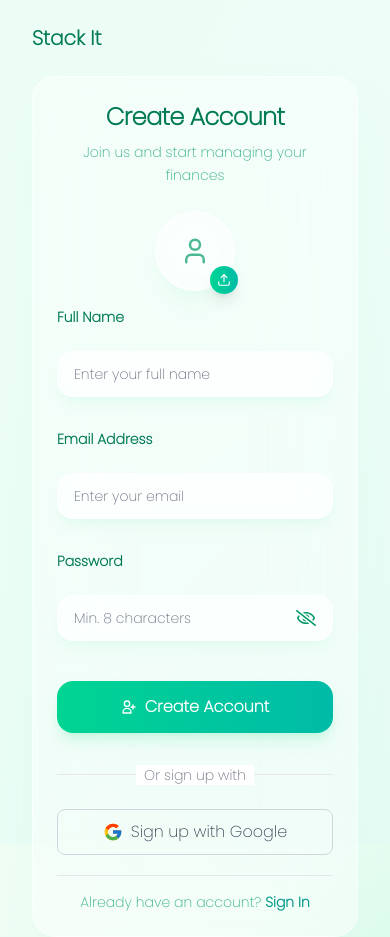
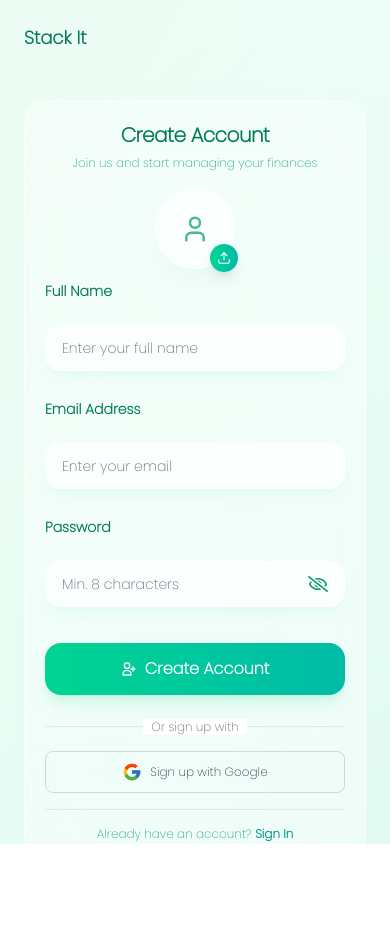
Before and after one commit to Alvarizqi09/fe-finance, a React (Vite) app: page /signup in a window 390 px wide. After the commit the page ends 844 px from the top, so only its background shows below. Built offline with nearby package versions, Linux system fonts and the light colour scheme.

Commit message:
style: enhance layout and responsiveness in Auth components for improved user experience

```diff
--- a/src/App.css
+++ b/src/App.css
@@ -2,15 +2,18 @@
   box-sizing: border-box;
 }
 
-html {
-  height: 100vh;
-}
-
+html,
 body {
-  min-height: 100vh;
+  width: 100%;
+  height: 100%;
+  margin: 0;
+  padding: 0;
+  overflow-x: hidden;
 }
 
 #root {
+  width: 100%;
   min-height: 100vh;
   margin: 0;
+  padding: 0;
 }
--- a/src/App.jsx
+++ b/src/App.jsx
@@ -36,7 +36,6 @@ function AppRoutes() {
   const { updateUser } = useContext(UserContext);
 
   useEffect(() => {
-    // Handle Google OAuth callback
     if (
       location.pathname === "/dashboard" ||
       location.pathname === "/" ||
--- a/src/components/AuthLayout.jsx
+++ b/src/components/AuthLayout.jsx
@@ -5,28 +5,28 @@ import BoxFinanceIllustration from "./BoxFinanceIllustrations";
 
 const AuthLayout = ({ children }) => {
   return (
-    <div className="flex min-h-screen">
+    <div className="flex min-h-screen w-full overflow-hidden">
       {/* Left Side - Form */}
-      <div className="w-screen h-screen md:w-[60vw] px-8 md:px-12 py-6 md:py-8 flex flex-col bg-gradient-to-br from-emerald-50/90 to-teal-50/90 dark:from-gray-800 dark:to-gray-900">
-        <h2 className="text-xl font-semibold text-emerald-700 dark:text-emerald-400 mb-6">
+      <div className="w-full md:w-[60%] h-screen md:h-auto overflow-y-auto px-6 sm:px-8 md:px-12 py-6 md:py-8 flex flex-col bg-gradient-to-br from-emerald-50/90 to-teal-50/90 dark:from-gray-800 dark:to-gray-900">
+        <h2 className="text-lg sm:text-xl font-semibold text-emerald-700 dark:text-emerald-400 mb-6 flex-shrink-0">
           Stack It
         </h2>
-        <div className="flex-1 flex items-center justify-center">
-          <div className="glass-card p-6 md:p-8 w-full max-w-md mx-auto dark:bg-gray-800/80 dark:border-gray-700/60">
+        <div className="flex-1 flex items-center justify-center py-6 md:py-0">
+          <div className="glass-card p-5 sm:p-6 md:p-8 w-full max-w-md mx-auto dark:bg-gray-800/80 dark:border-gray-700/60">
             {children}
           </div>
         </div>
       </div>
 
       {/* Right Side - Graphics */}
-      <div className="hidden md:block w-[40vw] h-screen bg-gradient-to-br from-emerald-100/80 to-teal-100/80 dark:bg-gradient-to-br dark:from-gray-800 dark:to-gray-900 backdrop-blur-xl overflow-hidden p-8 relative">
+      <div className="hidden md:flex md:w-[40%] h-screen bg-gradient-to-br from-emerald-100/80 to-teal-100/80 dark:bg-gradient-to-br dark:from-gray-800 dark:to-gray-900 backdrop-blur-xl overflow-hidden p-8 relative flex-col items-center justify-between">
         {/* Decorative Elements */}
         <div className="w-48 h-48 rounded-[40px] bg-gradient-to-br from-emerald-200/40 to-teal-200/40 dark:from-gray-700/60 dark:to-gray-600/60 backdrop-blur-xl absolute -top-7 -left-5 border border-white/60 dark:border-gray-600/60 shadow-xl shadow-emerald-100/30 dark:shadow-black/30"></div>
         <div className="w-48 h-56 rounded-[40px] border-[20px] border-white/60 dark:border-gray-600/60 absolute top-[30%] -right-10 shadow-xl shadow-teal-100/20 dark:shadow-black/30"></div>
         <div className="w-48 h-48 rounded-[40px] bg-gradient-to-br from-teal-200/40 to-emerald-200/40 dark:from-gray-600/60 dark:to-gray-700/60 backdrop-blur-xl absolute -bottom-7 -left-5 border border-white/60 dark:border-gray-600/60 shadow-xl shadow-emerald-100/30 dark:shadow-black/30"></div>
 
         {/* Stats Card */}
-        <div className="grid grid-cols-1 z-20 mt-8">
+        <div className="relative z-20 w-full max-w-sm">
           <StatsInfoCard
             icon={
               <LuTrendingUpDown className="text-emerald-600 dark:text-emerald-400" />
@@ -37,7 +37,7 @@ const AuthLayout = ({ children }) => {
         </div>
 
         {/* SVG Background Illustration - Box Style */}
-        <div className="w-64 lg:w-[85%] absolute bottom-8 left-1/2 transform -translate-x-1/2">
+        <div className="relative z-10 w-56 lg:w-80 flex-shrink-0">
           <BoxFinanceIllustration />
         </div>
       </div>
--- a/src/pages/Auth/Login.jsx
+++ b/src/pages/Auth/Login.jsx
@@ -79,20 +79,20 @@ const Login = () => {
         onClose={() => setShowError(false)}
       />
       <div className="w-full">
-        <div className="text-center">
-          <div className="inline-flex items-center justify-center w-14 h-14 bg-gradient-to-br from-emerald-400 to-teal-500 rounded-2xl shadow-xl shadow-emerald-200/50 dark:shadow-emerald-800/30 mb-4 backdrop-blur-xl">
-            <LuLockKeyhole className="w-8 h-8 text-white" />
+        <div className="text-center mb-4 sm:mb-6">
+          <div className="inline-flex items-center justify-center w-12 sm:w-14 h-12 sm:h-14 bg-gradient-to-br from-emerald-400 to-teal-500 rounded-2xl shadow-xl shadow-emerald-200/50 dark:shadow-emerald-800/30 mb-3 sm:mb-4 backdrop-blur-xl">
+            <LuLockKeyhole className="w-6 sm:w-8 h-6 sm:h-8 text-white" />
           </div>
-          <h3 className="text-2xl md:text-3xl font-bold text-emerald-700 dark:text-emerald-400 mb-2 tracking-tight">
+          <h3 className="text-xl sm:text-2xl md:text-3xl font-bold text-emerald-700 dark:text-emerald-400 mb-1 sm:mb-2 tracking-tight">
             Welcome Back
           </h3>
-          <p className="text-emerald-600/80 dark:text-gray-300 text-sm font-medium leading-relaxed">
+          <p className="text-emerald-600/80 dark:text-gray-300 text-xs sm:text-sm font-medium leading-relaxed px-2">
             Sign in to continue managing your finances
           </p>
         </div>
-        <div className="space-y-6 mt-6">
-          <form onSubmit={handleLogin} className="space-y-5">
-            <div className="space-y-4">
+        <div className="space-y-4 sm:space-y-6 mt-6">
+          <form onSubmit={handleLogin} className="space-y-4 sm:space-y-5">
+            <div className="space-y-3 sm:space-y-4">
               <Input
                 value={email}
                 onChange={(e) => setEmail(e.target.value)}
@@ -119,7 +119,7 @@ const Login = () => {
             </div>
             <button
               type="submit"
-              className="btn-primary relative overflow-hidden group dark:from-emerald-600 dark:to-teal-600 dark:hover:from-emerald-700 dark:hover:to-teal-700"
+              className="btn-primary w-full relative overflow-hidden group dark:from-emerald-600 dark:to-teal-600 dark:hover:from-emerald-700 dark:hover:to-teal-700"
             >
               <span className="relative z-10 flex items-center justify-center">
                 <IoLogInOutline className="mr-2 w-5 h-5" />
@@ -127,11 +127,11 @@ const Login = () => {
               </span>
             </button>
           </form>
-          <div className="relative my-6">
+          <div className="relative my-4 sm:my-6">
             <div className="absolute inset-0 flex items-center">
               <div className="w-full border-t border-gray-200 dark:border-gray-700"></div>
             </div>
-            <div className="relative flex justify-center text-sm">
+            <div className="relative flex justify-center text-xs sm:text-sm">
               <span className="px-2 bg-white dark:bg-gray-800 text-gray-500 dark:text-gray-400">
                 Or continue with
               </span>
@@ -140,13 +140,13 @@ const Login = () => {
           <button
             type="button"
             onClick={initiateGoogleLogin}
-            className="w-full flex items-center justify-center gap-2 px-4 py-2.5 border border-gray-300 dark:border-gray-600 rounded-lg hover:bg-gray-50 dark:hover:bg-gray-700/50 transition-colors font-medium text-gray-700 dark:text-gray-200"
+            className="w-full flex items-center justify-center gap-2 px-4 py-2.5 border border-gray-300 dark:border-gray-600 rounded-lg hover:bg-gray-50 dark:hover:bg-gray-700/50 transition-colors font-medium text-xs sm:text-sm text-gray-700 dark:text-gray-200"
           >
-            <FcGoogle className="w-5 h-5" />
-            Sign in with Google
+            <FcGoogle className="w-5 h-5 flex-shrink-0" />
+            <span>Sign in with Google</span>
           </button>
           <div className="text-center border-t border-gray-200 dark:border-gray-700 pt-4">
-            <p className="text-emerald-600/80 dark:text-gray-400 text-sm">
+            <p className="text-emerald-600/80 dark:text-gray-400 text-xs sm:text-sm">
               Don't have an account?{" "}
               <button
                 type="button"
--- a/src/pages/Auth/SignUp.jsx
+++ b/src/pages/Auth/SignUp.jsx
@@ -99,20 +99,20 @@ const SignUp = () => {
         onClose={() => setShowError(false)}
       />
       <div className="w-full">
-        <div className="text-center mb-6">
-          <h3 className="text-2xl md:text-3xl font-bold text-emerald-700 dark:text-emerald-400 mb-2 tracking-tight">
+        <div className="text-center mb-4 sm:mb-6">
+          <h3 className="text-xl sm:text-2xl md:text-3xl font-bold text-emerald-700 dark:text-emerald-400 mb-1 sm:mb-2 tracking-tight">
             Create Account
           </h3>
-          <p className="text-emerald-600/80 dark:text-gray-300 text-sm font-medium leading-relaxed">
+          <p className="text-emerald-600/80 dark:text-gray-300 text-xs sm:text-sm font-medium leading-relaxed px-2">
             Join us and start managing your finances
           </p>
         </div>
-        <div className="space-y-5">
-          <form onSubmit={handleSignUp} className="space-y-4">
-            <div className="flex justify-center mb-4">
+        <div className="space-y-4 sm:space-y-5">
+          <form onSubmit={handleSignUp} className="space-y-3 sm:space-y-4">
+            <div className="flex justify-center mb-3 sm:mb-4">
               <ProfilePhotoSelector image={profile} setImage={setProfile} />
             </div>
-            <div className="space-y-4">
+            <div className="space-y-3 sm:space-y-4">
               <Input
                 value={fullName}
                 onChange={(e) => setFullName(e.target.value)}
@@ -121,7 +121,7 @@ const SignUp = () => {
                 placeholder="Enter your full name"
               />
 
-              <div className="grid grid-cols-1 sm:grid-cols-2 gap-4">
+              <div className="grid grid-cols-1 sm:grid-cols-2 gap-3 sm:gap-4">
                 <Input
                   value={email}
                   onChange={(e) => setEmail(e.target.value)}
@@ -141,7 +141,7 @@ const SignUp = () => {
             </div>
             <button
               type="submit"
-              className="btn-primary relative overflow-hidden group dark:from-emerald-600 dark:to-teal-600 dark:hover:from-emerald-700 dark:hover:to-teal-700"
+              className="btn-primary w-full relative overflow-hidden group dark:from-emerald-600 dark:to-teal-600 dark:hover:from-emerald-700 dark:hover:to-teal-700"
             >
               <span className="relative z-10 flex items-center justify-center">
                 <svg
@@ -161,11 +161,11 @@ const SignUp = () => {
               </span>
             </button>
           </form>
-          <div className="relative my-6">
+          <div className="relative my-4 sm:my-6">
             <div className="absolute inset-0 flex items-center">
               <div className="w-full border-t border-gray-200 dark:border-gray-700"></div>
             </div>
-            <div className="relative flex justify-center text-sm">
+            <div className="relative flex justify-center text-xs sm:text-sm">
               <span className="px-2 bg-white dark:bg-gray-800 text-gray-500 dark:text-gray-400">
                 Or sign up with
               </span>
@@ -174,13 +174,13 @@ const SignUp = () => {
           <button
             type="button"
             onClick={initiateGoogleLogin}
-            className="w-full flex items-center justify-center gap-2 px-4 py-2.5 border border-gray-300 dark:border-gray-600 rounded-lg hover:bg-gray-50 dark:hover:bg-gray-700/50 transition-colors font-medium text-gray-700 dark:text-gray-200"
+            className="w-full flex items-center justify-center gap-2 px-4 py-2.5 border border-gray-300 dark:border-gray-600 rounded-lg hover:bg-gray-50 dark:hover:bg-gray-700/50 transition-colors font-medium text-xs sm:text-sm text-gray-700 dark:text-gray-200"
           >
-            <FcGoogle className="w-5 h-5" />
-            Sign up with Google
+            <FcGoogle className="w-5 h-5 flex-shrink-0" />
+            <span>Sign up with Google</span>
           </button>
           <div className="text-center pt-4 border-t border-gray-200 dark:border-gray-700">
-            <p className="text-emerald-600/80 dark:text-gray-400 text-sm">
+            <p className="text-emerald-600/80 dark:text-gray-400 text-xs sm:text-sm">
               Already have an account?{" "}
               <button
                 type="button"
```
